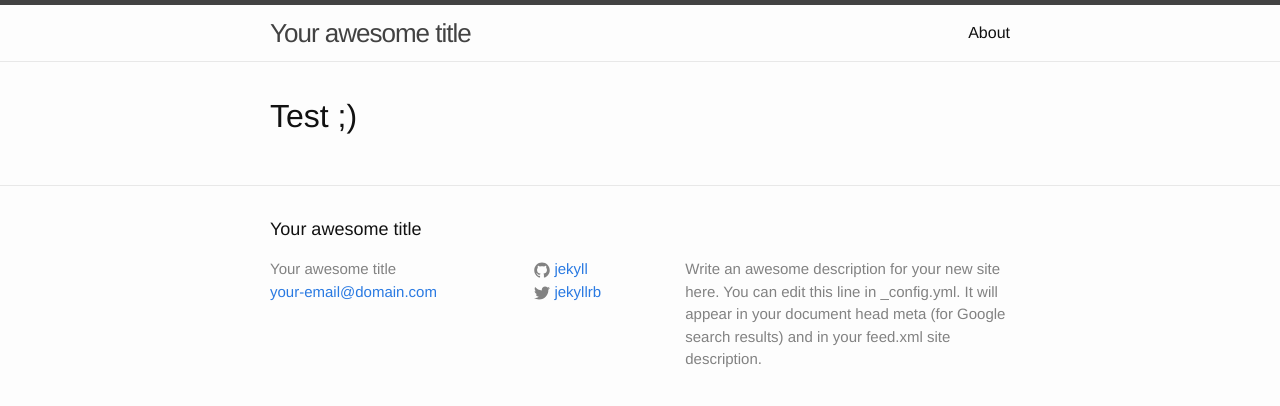
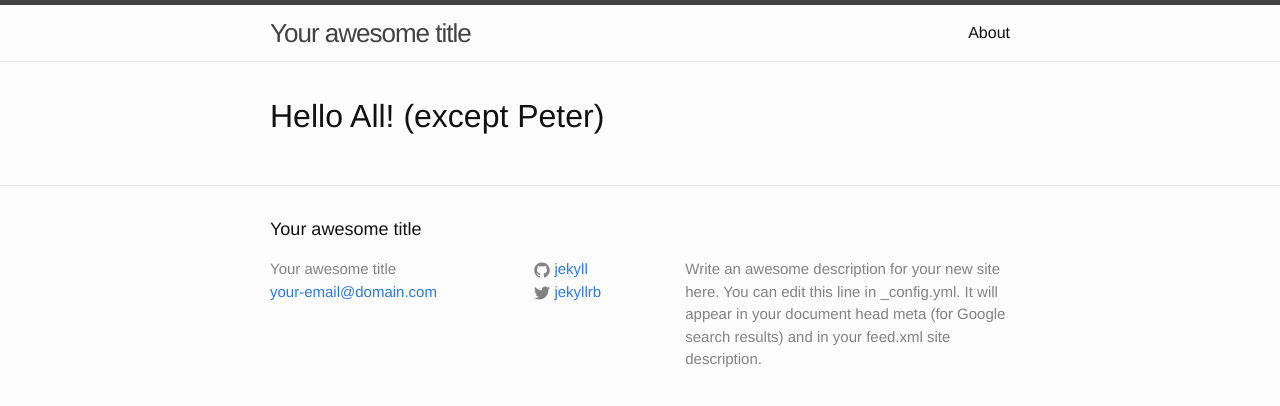
Before and after one commit to murdiff/murdiff.github.io, a Jekyll site: the page built from index.html, in a window 1280 px wide. Shown: the top 406 px of the page. Built offline with Jekyll 4.4.1, drawn with Linux system fonts in a browser that asks for light colours.

Commit message:
Update default.html

```diff
--- a/_layouts/default.html
+++ b/_layouts/default.html
@@ -9,7 +9,7 @@
 
     <div class="page-content">
       <div class="wrapper">
-        <h1> Test ;) </h1>
+        <h1> Hello All! (except Peter) </h1>
       </div>
     </div>
 
```
